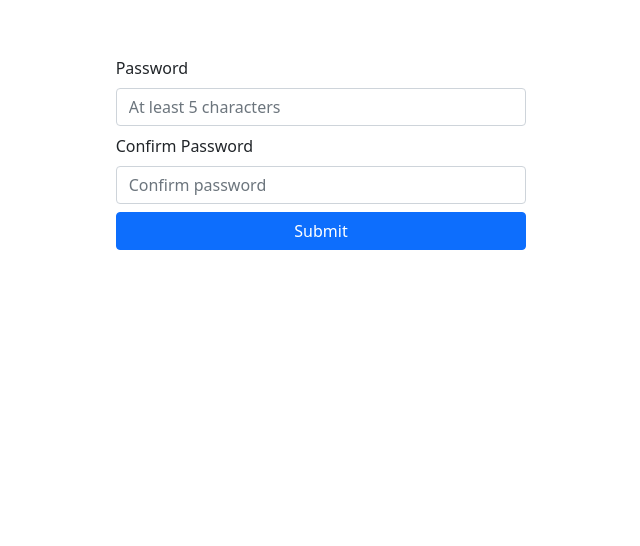
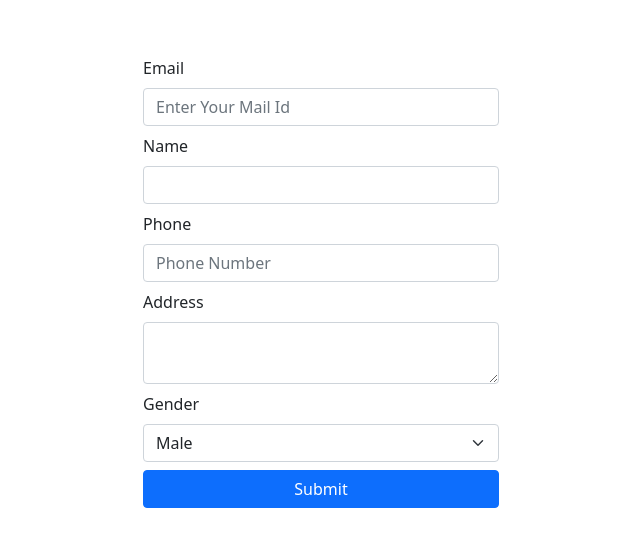
Before and after one commit to TajbiurShahriorRimon/E-Commmerce-with-Spring-Boot, a React (Create React App) app in the folder React/e-commerce/: page / in a window 1280 px wide. Shown: the top 546 px of the page, without its empty margins (319-959 px from the left). Built offline with nearby package versions, Linux system fonts and the light colour scheme.

Commit message:
Login reg completed

```diff
--- a/React/e-commerce/src/Routes.tsx
+++ b/React/e-commerce/src/Routes.tsx
@@ -13,11 +13,12 @@ function MainRoutes(){
         <div>
             <Routes>
 
-                    <Route path="/" element={<UserPassword/>}/>
+                    <Route path="/" element={<VendorRegistrationUser/>}/>
                     <Route path="/uReg" element={<UserRegistration/>}/>
                     <Route path="/uVendorReg" element={<VendorRegistrationUser/>}/>
                     <Route path="/sVendorReg" element={<VendorRegistrationShop/>}/>
                     <Route path="/sVendorReg/:mail" element={<VendorRegistrationShop/>}/>
+                    <Route path="/sLoginReg/:mail" element={<UserPassword/>}/>
             </Routes>
         </div>
     )
--- a/React/e-commerce/src/components/Forms/UserPassword.tsx
+++ b/React/e-commerce/src/components/Forms/UserPassword.tsx
@@ -1,11 +1,23 @@
 import React, { useState } from 'react';
 import { Input,Row,Form,Col,Label,Button,Container } from 'reactstrap';
+import axios from 'axios';
+import base_url from '../../api/bootapi';
+import { useParams } from 'react-router-dom';
 
 export default function UserPassword(){
 
 
 
+    //variable name must be same as the name used in the link in routes
+    type LoginParams={
+        mail:string;
+    };
+
+    const { mail } = useParams<LoginParams>();
+
+
     const [passwordObj,setPassword]=useState({
+        mail:"",
         password:"",
         confirmPassword:""
 
@@ -13,24 +25,77 @@ export default function UserPassword(){
     });
 
 
+    const handleForm=(e:any)=>{
+
+        if(passwordObj.password==passwordObj.confirmPassword){
+          passwordObj.mail=mail!;
+          postDataToServer(JSON.stringify(passwordObj));
+          e.preventDefault();
+
+        }else {
+            alert("Passwords do not match");
+        }
+     }
+
+
+    const postDataToServer=(data:any)=>{
+
+
+        axios.post(`${base_url}uLoginReg`,data,{
+            headers: {
+                'Content-Type': 'application/json',
+                 'Accept': 'application/json'
+            }}).then(
+            (response)=>{
+                alert("Success");
+            },(error)=>{
+
+                let res:string[]=Object.values(error.response.data);
+                let errorMsg:string="";
+
+                for(let i=0;i<res.length;i++){
+                    errorMsg+=res[i];
+                    errorMsg+="\n"
+                }
+
+                  alert(errorMsg);
+
+
+
+
+            }
+        );
+    };
+
+
     return(
         <div>
 
             <Row className='justify-content-center my-5'>
                 <Col md={4}>
-                    <Form >
+                    <Form  onSubmit={handleForm}>
                         <div>
                             <Label className='form-label my-2' for="pass">
                                 Password
                             </Label>
-                            <Input type="password" id="pass" name="password"
-                               placeholder='At least 5 characters' minlength="8" required
+                            <Input
+                            type="password"
+                            id="pass" name="password"
+                            placeholder='At least 5 characters' minlength="5" required
+                            onChange={(e)=>{
+                                setPassword({...passwordObj,password:e.target.value})
+                            }}
                             />
                             <Label className='form-label my-2' for="confirmPass">
                                 Confirm Password
                             </Label>
-                            <Input type="password" id="confirmPass" name="confirmPassword"
-                               placeholder='Confirm password' minlength="8" required
+                            <Input
+                            type="password" id="confirmPass"
+                            name="confirmPassword"
+                            placeholder='Confirm password' minlength="5" required
+                            onChange={(e)=>{
+                                setPassword({...passwordObj,confirmPassword:e.target.value})
+                            }}
                             />
                             <Button className='my-2 w-100' type='submit' color='primary'>Submit</Button>
                         </div>
--- a/React/e-commerce/src/components/Forms/VendorRegistrationShop.tsx
+++ b/React/e-commerce/src/components/Forms/VendorRegistrationShop.tsx
@@ -4,7 +4,7 @@ import { group } from 'console';
 import { useEffect } from 'react';
 import base_url from '../../api/bootapi';
 import axios from 'axios';
-import { useParams } from 'react-router-dom';
+import { useParams, useNavigate } from 'react-router-dom';
 
 
 
@@ -24,6 +24,8 @@ export default function VendorRegistrationShop(){
         shopName:""
 
     });
+
+    const navigate = useNavigate();
 
     type VendorParams={
         mail:string;
@@ -53,7 +55,7 @@ export default function VendorRegistrationShop(){
                  'Accept': 'application/json'
             }}).then(
             (response)=>{
-                    alert("Success");
+                navigate(`/sLoginReg/${vendor.mail}`);
             },(error)=>{
 
                 let res:string[]=Object.values(error.response.data);
--- a/React/e-commerce/src/components/Forms/VendorRegistrationUser.tsx
+++ b/React/e-commerce/src/components/Forms/VendorRegistrationUser.tsx
@@ -28,6 +28,7 @@ export default function VendorRegistrationUser(){
     const navigate = useNavigate();
 
     var formData= new FormData();
+    //mail address received through parameter from user reg page
     var mailParam:string;
     //number of inputs in the form excluding gender as it has a default value
     var numberOfInputs: number=4;
```
Also changed, not shown: 2 other files (tests, documents, lock files or other folders).
